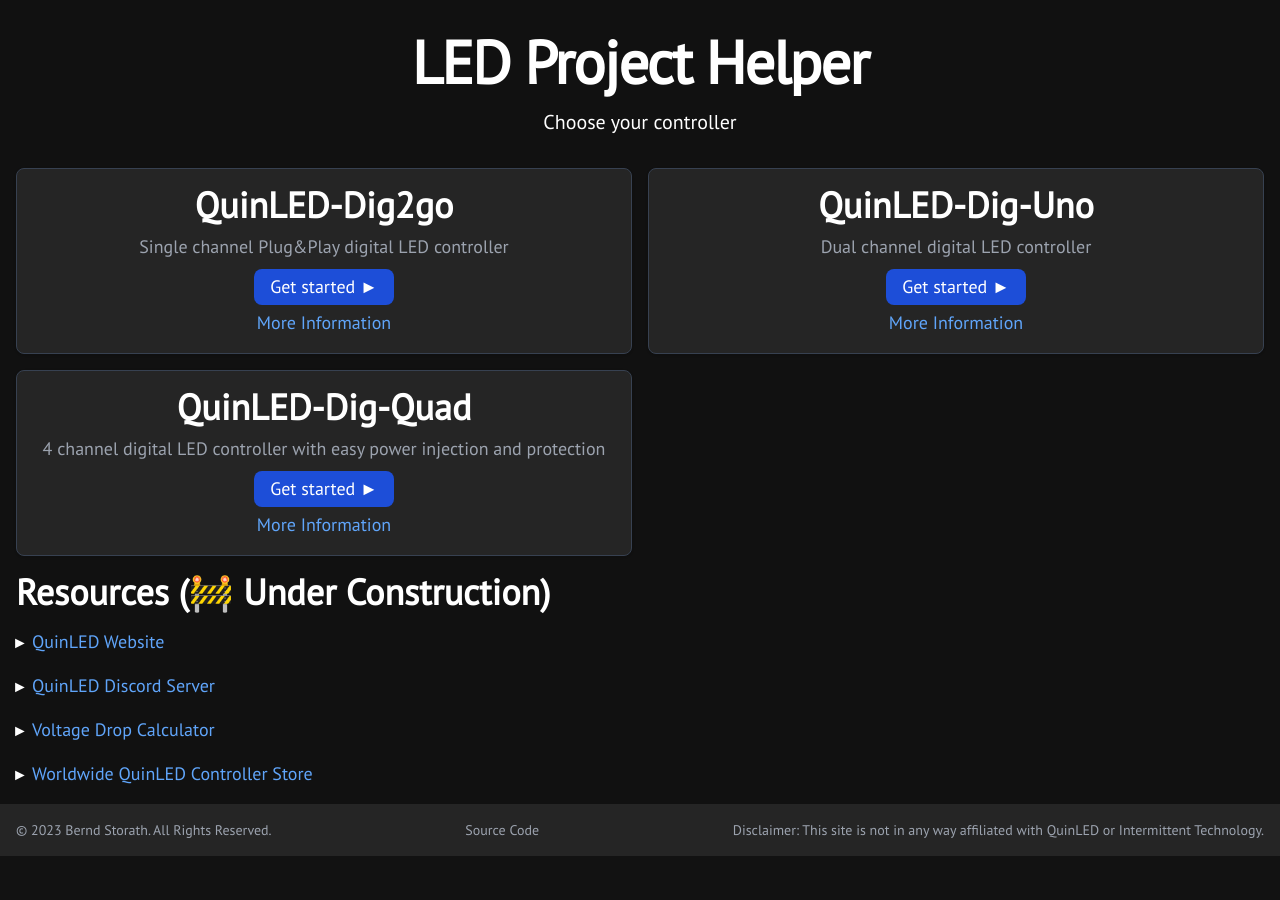
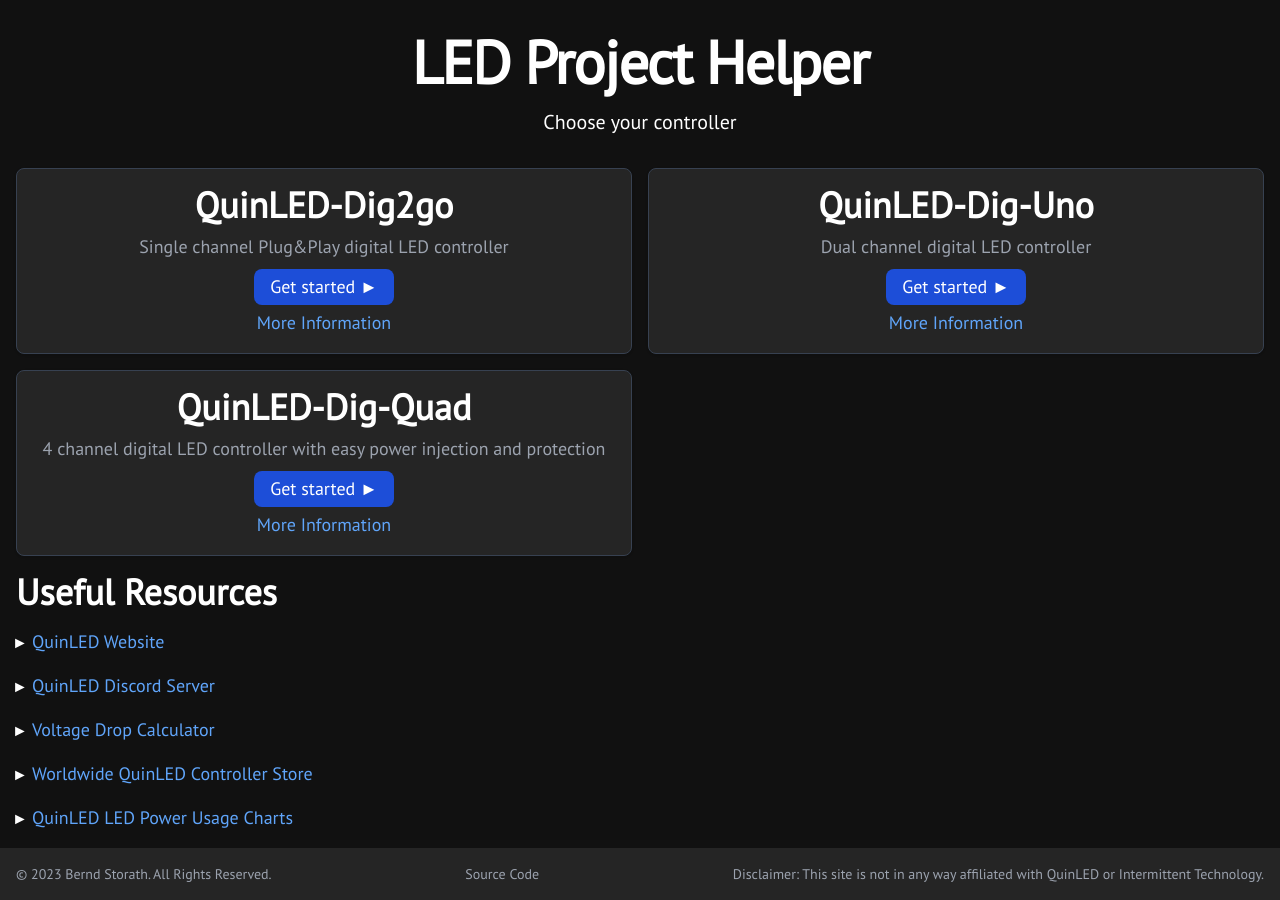
Before and after one commit to kaaax0815/led-project-helper, a Vue app: page / in a window 1280 px wide. Before the commit the page ends 856 px from the top, so only its background shows below. Built offline with nearby package versions, Linux system fonts and the light colour scheme.

Commit message:
add resource, make resources not wip

```diff
--- a/src/components/HomeResources.vue
+++ b/src/components/HomeResources.vue
@@ -4,7 +4,7 @@
 
 <template>
   <div class="m-4 flex flex-col">
-    <h2 class="mb-4 text-4xl font-extrabold">Resources (🚧 Under Construction)</h2>
+    <h2 class="mb-4 text-4xl font-extrabold">Useful Resources</h2>
     <ul class="ml-4 space-y-4">
       <li>
         <ResourceLink title="QuinLED Website" link="https://quinled.info/" />
@@ -24,6 +24,12 @@
           link="https://shop.allnetchina.cn/collections/quinled"
         />
       </li>
+      <li>
+        <ResourceLink
+          title="QuinLED LED Power Usage Charts"
+          link="https://quinled.info/2020/03/12/digital-led-power-usage/"
+        />
+      </li>
     </ul>
   </div>
 </template>
```
